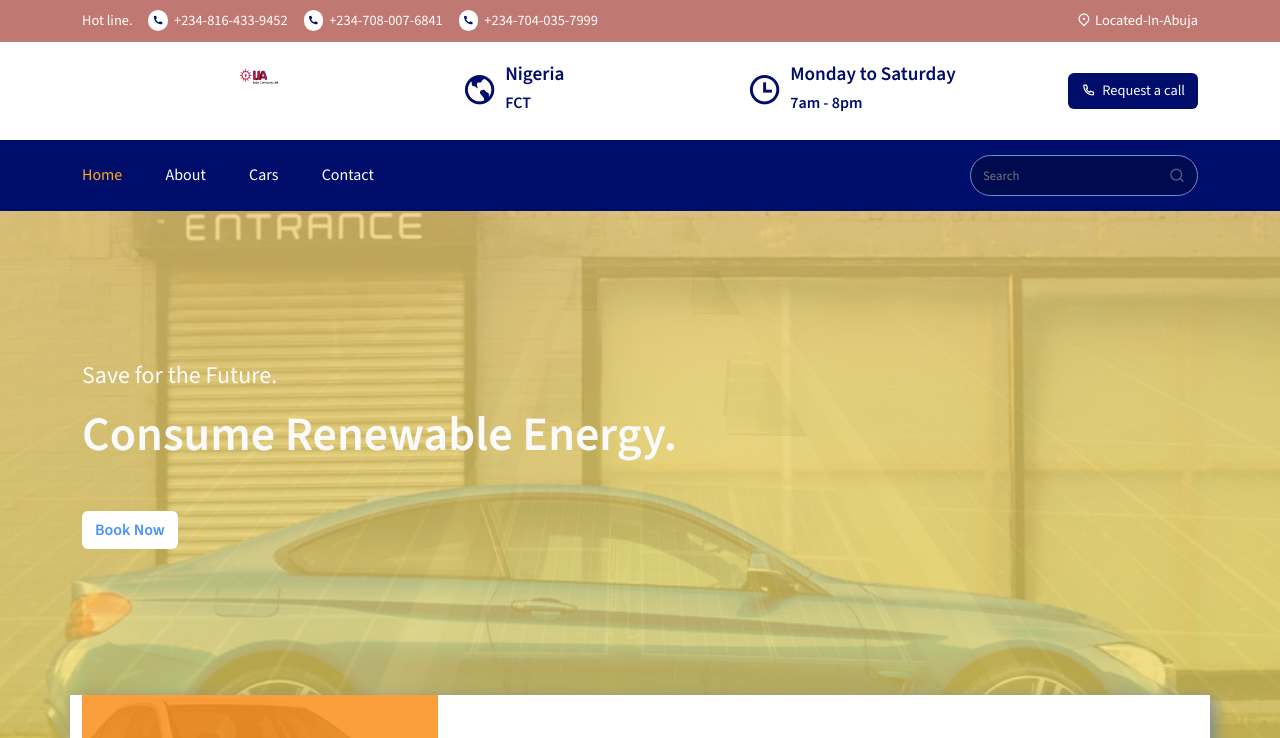
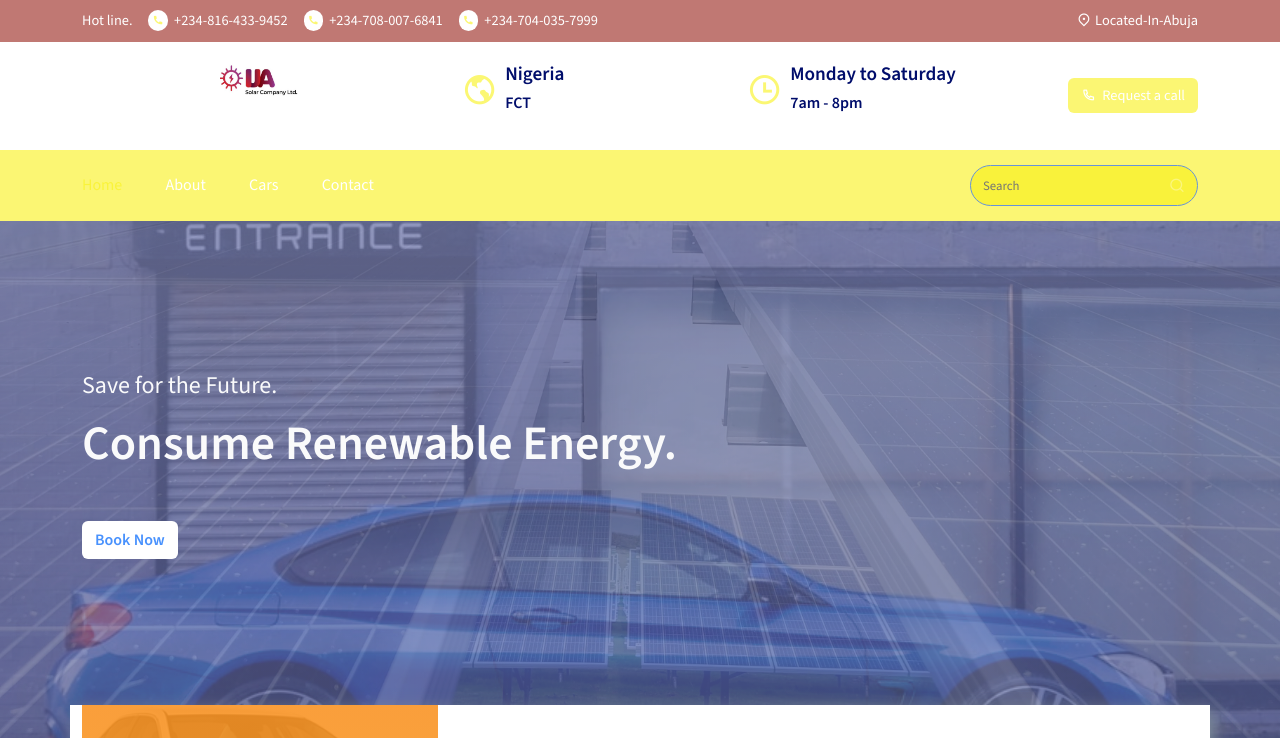
Before and after one commit to Terfa-web/IJA-Company-Limited, a React (Create React App) app: page /home in a window 1280 px wide. Shown: the top 738 px of the page. Built offline with nearby package versions, Linux system fonts and the light colour scheme.

Commit message:
change header colors

```diff
--- a/src/styles/header.css
+++ b/src/styles/header.css
@@ -22,7 +22,7 @@
 
 .header__top__help i {
   background: #fff;
-  color: #000d6b;
+  color: rgba(249, 241, 22, 0.6);
   padding: 2px 4px;
   border-radius: 50px;
   font-size: 0.7rem;
@@ -35,7 +35,7 @@
 }
 
 .header__top__right a:hover {
-  color: #6693da;
+  color: #f0f1ab;
 }
 
 /* ======= header middle styles ======== */
@@ -53,7 +53,7 @@
 
 .logo h1 a {
   text-decoration: none;
-  color: #000d6b;
+  color: rgba(249, 241, 22, 0.6);
   font-weight: 700;
 }
 
@@ -63,13 +63,13 @@
 
 .header__location span i {
   font-size: 2.2rem;
-  color: #000d6b;
+  color: rgba(249, 241, 22, 0.6);
 }
 
 .header__location-content h4 {
   font-size: 1.2rem;
   font-weight: 600;
-  color: #000d6b;
+  color: rgba(249, 241, 22, 0.6);
 }
 
 .header__location-content h6 {
@@ -77,7 +77,7 @@
 }
 
 .header__btn {
-  background: #000d6b !important;
+  background: rgba(249, 241, 22, 0.6) !important;
   padding: 10px 20px;
   border: none;
   outline: none;
@@ -95,13 +95,13 @@
   transition: 0.3s;
 }
 .header__btn a:hover {
-  color: #6693da;
+  color: #e6f07a;
 }
 
 /* ============= main navigation ============== */
 .main__navbar {
   padding: 15px 0;
-  background: #000d6b;
+  background: rgba(249, 241, 22, 0.6);
 }
 
 .mobile__menu i {
@@ -136,7 +136,7 @@
   display: flex;
   align-items: center;
   border-radius: 50px;
-  background-color: #020a4de9;
+  background-color: rgba(249, 241, 22, 0.6);
 }
 
 .search__box input {
@@ -156,7 +156,7 @@
 }
 
 .nav__active {
-  color: #f9a826;
+  color: rgba(249, 241, 22, 0.6);
   text-decoration: none;
 }
 
@@ -172,7 +172,7 @@
   }
 
   .navigation {
-    background: rgb(0, 13, 107, 0.6);
+    background: rgba(249, 241, 22, 0.6);
     width: 100%;
     height: 100%;
     position: fixed;
@@ -194,7 +194,7 @@
   }
 
   .menu a {
-    color: #000d6b;
+    color: rgba(249, 241, 22, 0.6);
     font-weight: 600;
     font-size: 0.9rem;
   }
@@ -205,7 +205,8 @@
 }
 
 .logo__container {
-  max-width: 40px; /* Set a maximum width for the container */
+  max-width: 80px; /* Set a maximum width for the container */
+  height: 60px;
   margin: 0 auto; /* Center the container */
 }
 
--- a/src/styles/hero-slider.css
+++ b/src/styles/hero-slider.css
@@ -4,21 +4,15 @@
 }
 
 .slider__item-01 {
-  background: linear-gradient(
-      rgba(247, 231, 8, 0.837),
-      rgba(255, 238, 6, 0.864)
-    ),
-    url("../assets/all-images/slider-img/slider-1.jpeg");
+  background: linear-gradient(rgb(0, 13, 107, 0.5), rgb(0, 13, 107, 0.5)),
+    url("../assets/all-images/slider-img/slider-1.jpg");
   background-position: center;
   background-repeat: no-repeat;
   background-size: cover;
 }
 
 .slider__item-02 {
-  background: linear-gradient(
-      rgba(241, 211, 18, 0.871),
-      rgba(245, 214, 12, 0.827)
-    ),
+  background: linear-gradient(rgb(0, 13, 107, 0.5), rgb(0, 13, 107, 0.5)),
     url("../assets/all-images/slider-img/slider-2.jpg");
   background-position: center;
   background-repeat: no-repeat;
@@ -26,7 +20,7 @@
 }
 
 .slider__item-03 {
-  background: linear-gradient(rgba(243, 164, 67, 0.5), rgba(247, 219, 9, 0.5)),
+  background: linear-gradient(rgb(0, 13, 107, 0.5), rgb(0, 13, 107, 0.5)),
     url("../assets/all-images/slider-img/slider-3.jpg");
   background-position: center;
   background-repeat: no-repeat;
@@ -48,7 +42,7 @@
 
 .reserve__btn {
   background: #fff !important;
-  color: hsl(4.11deg 38.02% 60.19%);
+  color: #ddd91c;
   border: none;
   outline: none;
 }
```
